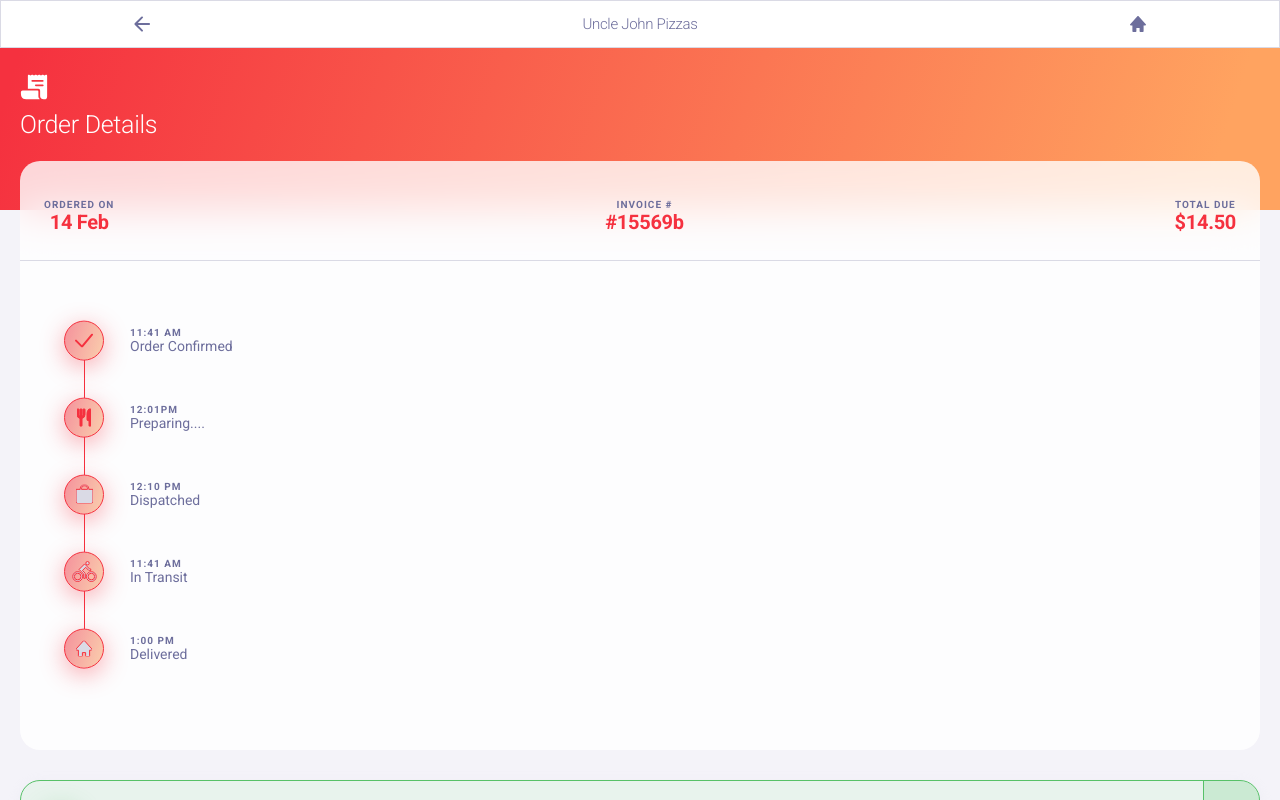
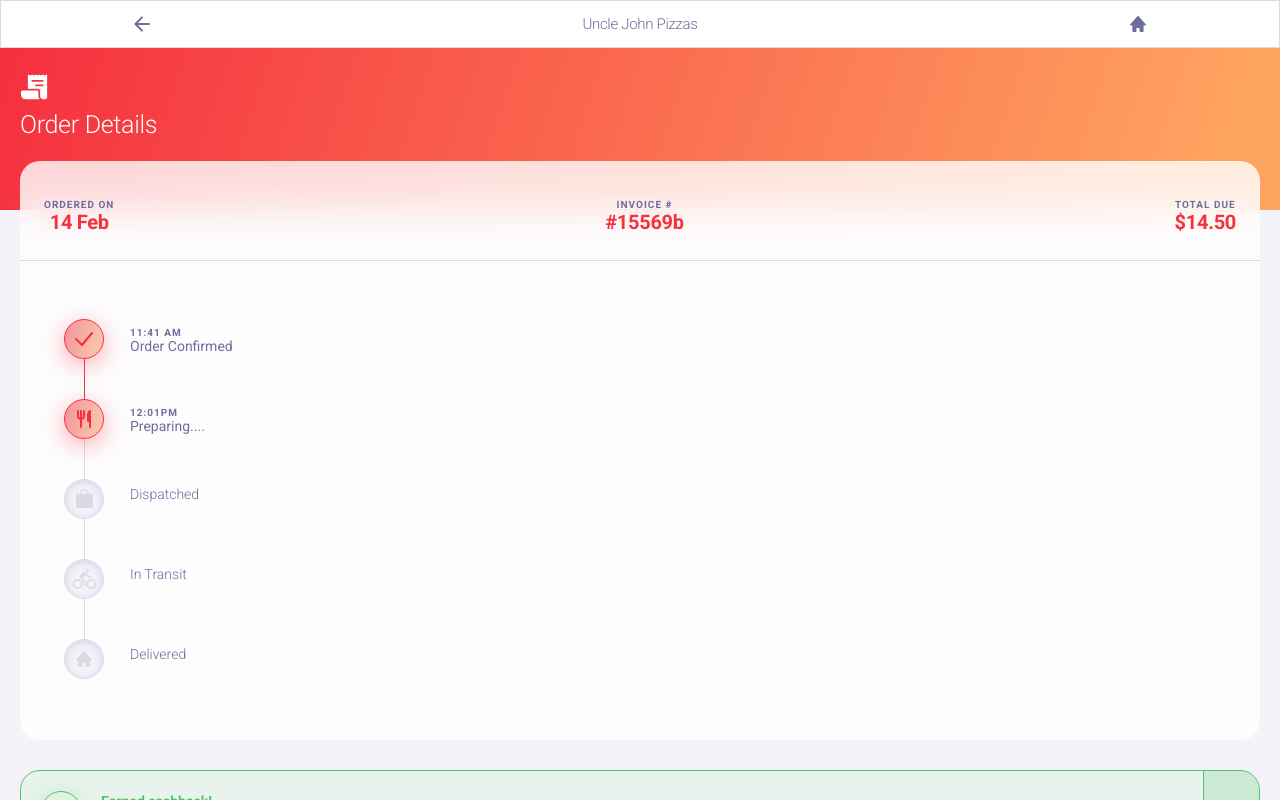
Before and after one commit to shihabus/pizza-ordering-app, a Next.js app: page /order-details in a window 1280 px wide. Built offline with nearby package versions, Linux system fonts and the light colour scheme.

Commit message:
fixing timeline icon position

```diff
--- a/components/OrderDetails/OrderStatus.js
+++ b/components/OrderDetails/OrderStatus.js
@@ -5,6 +5,7 @@
 import BagIcon from "elements/shared/Icons/BagIcon";
 import BikeIcon from "elements/shared/Icons/BikeIcon";
 import HomeIcon from "elements/shared/Icons/HomeIcon";
+import Colors from "elements/shared/Colors";
 
 import { DotContainer, StepText } from "./styles";
 
@@ -13,31 +14,36 @@
     id: 1,
     label: "Order Confirmed",
     time: "11:41 am",
-    icon: <CheckIcon />,
+    inActiveIcon: <CheckIcon />,
+    activeIcon: <CheckIcon stroke={Colors.red} />,
   },
   {
     id: 2,
     label: "Preparing....",
     time: "12:01pm",
-    icon: <FoodIcon />,
+    inActiveIcon: <FoodIcon />,
+    activeIcon: <FoodIcon fill={Colors.red} />,
   },
   {
     id: 3,
     label: "Dispatched",
     time: "12:10 pm",
-    icon: <BagIcon />,
+    inActiveIcon: <BagIcon />,
+    activeIcon: <BagIcon fill={Colors.red} />,
   },
   {
     id: 4,
     label: "In Transit",
     time: "11:41 am",
-    icon: <BikeIcon />,
+    inActiveIcon: <BikeIcon />,
+    activeIcon: <BikeIcon fill={Colors.red} />,
   },
   {
     id: 5,
     label: "Delivered",
     time: "1:00 pm",
-    icon: <HomeIcon />,
+    inActiveIcon: <HomeIcon />,
+    activeIcon: <HomeIcon fill={Colors.red} />,
   },
 ];
 
@@ -51,17 +57,20 @@
 }
 
 function OrderStatus() {
-  const currentActiveStep = 5;
+  const currentActiveStep = 2;
   return (
     <TimeLine currentActiveStep={currentActiveStep}>
-      {orderStatusData.map(({ id, label, time, icon }) => (
+      {orderStatusData.map(({ id, label, time, inActiveIcon, activeIcon }) => (
         <TimeLine.Item key={id}>
           <TimeLine.Dot>
-            {({ isActive, isDone }) => (
-              <DotContainer isDone={isDone || isActive} stroke>
-                {icon}
-              </DotContainer>
-            )}
+            {({ isActive, isDone }) => {
+              const completed = isDone || isActive;
+              return (
+                <DotContainer isDone={completed}>
+                  {completed ? activeIcon : inActiveIcon}
+                </DotContainer>
+              );
+            }}
           </TimeLine.Dot>
           <TimeLine.Content>
             {({ isActive, isDone }) => (
--- a/components/OrderDetails/styles.js
+++ b/components/OrderDetails/styles.js
@@ -51,17 +51,6 @@
   border: 1px solid ${Colors.stroke};
   box-sizing: border-box;
   box-shadow: inset 0px 2px 8px rgba(160, 168, 204, 0.4);
-
-  & > svg {
-    ${({ stroke }) =>
-      stroke
-        ? css`
-            stroke: ${Colors.stroke};
-          `
-        : css`
-            fill: ${Colors.stroke};
-          `}
-  }
 `;
 
 const activeDotStyle = css`
@@ -75,17 +64,6 @@
   border: 1px solid ${Colors.red};
   box-sizing: border-box;
   box-shadow: 0px 6px 25px rgba(245, 49, 63, 0.4);
-
-  & > svg {
-    ${({ stroke }) =>
-      stroke
-        ? css`
-            stroke: ${Colors.red};
-          `
-        : css`
-            fill: ${Colors.red};
-          `}
-  }
 `;
 
 const DotContainer = styled.div`
--- a/elements/OrderDetails/TimeLine/styles.js
+++ b/elements/OrderDetails/TimeLine/styles.js
@@ -11,7 +11,6 @@
 
 const TimeLineContainer = styled.li`
   position: relative;
-  padding-bottom: 10px;
 
   ${({ showLine }) =>
     showLine &&
@@ -30,13 +29,13 @@
             background-color: ${Colors.red};
           `}
       }
-      padding-bottom: 50px;
+      min-height: 80px;
     `}
 `;
 
 const Dot = styled.div`
   position: absolute;
-  transform: translate(-50%, -16%);
+  transform: translate(-50%, -8px);
 `;
 
 const TextContainerWrapper = styled.div`
```
